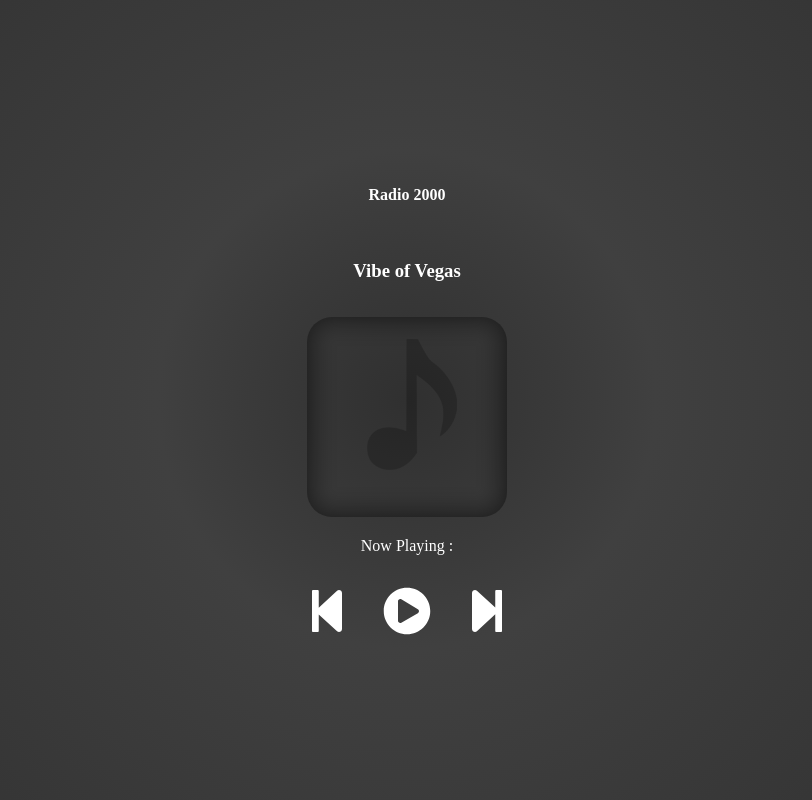
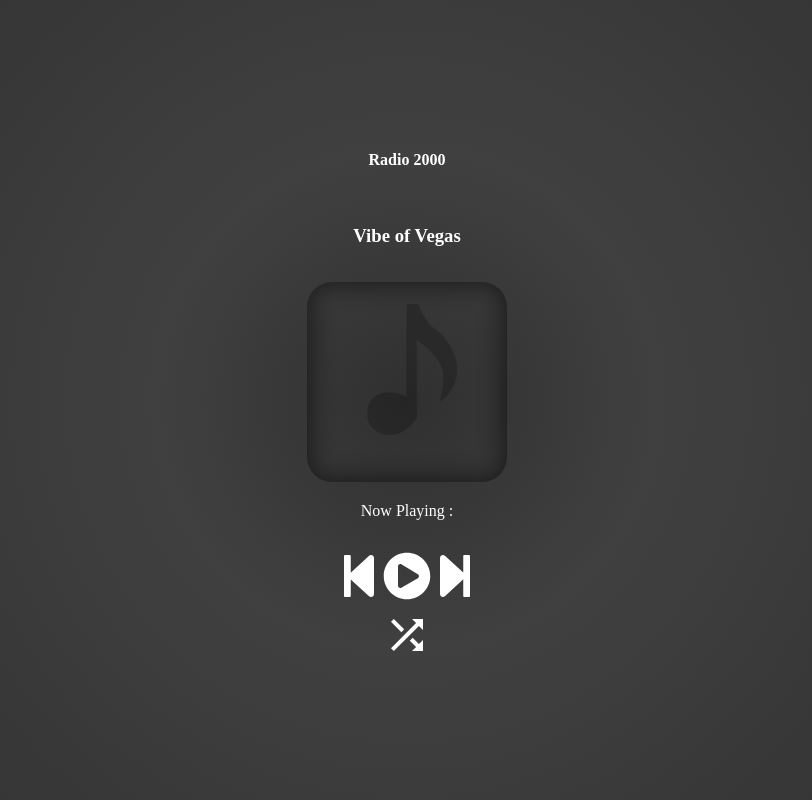
Before and after one commit to ben-w-splinter/Radio-2000, a React (Create React App) app: page / in a window 1280 px wide. Shown: the whole page, without its empty margins (233-1045 px from the left). Built offline with nearby package versions, Linux system fonts and the light colour scheme; no server answers.

Commit message:
Added shuffle feature

```diff
--- a/src/App.tsx
+++ b/src/App.tsx
@@ -13,17 +13,17 @@ function App() {
     {title : 'Smooth AC', id : 'smoothac'}
   ];
   //Keeps track of current track
-  const [currentTrackIndex, setCurrentTrackIndex] = useState(0);
+  const [currentStationIndex, setCurrentStationIndex] = useState(0);
 
   return (
     <div className="App">
       <StyledApp>
         <h4>Radio 2000</h4>
         <h3>
-          {stations[currentTrackIndex].title}
+          {stations[currentStationIndex].title}
         </h3>
-        <SongInfo stations={stations} currentTrackIndex={currentTrackIndex}/>
-        <AudioControls stations={stations} currentTrackIndex={currentTrackIndex} setCurrentTrackIndex = {setCurrentTrackIndex}/>
+        <SongInfo stations={stations} currentTrackIndex={currentStationIndex}/>
+        <AudioControls stations={stations} currentStationIndex={currentStationIndex} setCurrentStationIndex = {setCurrentStationIndex}/>
       </StyledApp>
     </div>
   );
--- a/src/components/AudioControls.tsx
+++ b/src/components/AudioControls.tsx
@@ -1,6 +1,7 @@
 import { useState, useRef } from "react";
 import { AudioPlayer } from "./AudioPlayer";
 import { FaStepBackward, FaPlayCircle, FaStepForward, FaPauseCircle } from 'react-icons/fa'
+import { MdShuffleOn, MdShuffle  } from "react-icons/md";
 import { StyledAudioControls } from "../styles/StyledAudioControls";
 
 
@@ -9,33 +10,53 @@ interface props{
         title: string
         id: string
     }[]
-    currentTrackIndex: number,
-    setCurrentTrackIndex: React.Dispatch<React.SetStateAction<number>>
+    currentStationIndex: number,
+    setCurrentStationIndex: React.Dispatch<React.SetStateAction<number>>
 }
 
-export const AudioControls = ({stations, currentTrackIndex, setCurrentTrackIndex} : props) => {
+export const AudioControls = ({stations, currentStationIndex, setCurrentStationIndex: setCurrentTrackIndex} : props) => {
 
   //Keeps track if audio is playing
   const [playing, setPlaying] = useState<boolean>(false);
 
+  //Keep track of shuffle
+  const [shuffle, setShuffle] = useState<boolean>(false);
+
   //Station URL
   const stationURL = useRef("");
   //Generate a link from the stations
-  stationURL.current = generateLink(stations[currentTrackIndex].id);
+  stationURL.current = generateLink(stations[currentStationIndex].id);
+
+  //Gets a random station that isn't the current station
+  function getRandomStation(){
+    //Set the default index
+    let newIndex = Math.floor(Math.random() * stations.length);
+    //Loop until new station found
+    while (newIndex === currentStationIndex){
+        newIndex = Math.floor(Math.random() * stations.length);
+    }
+    return newIndex;
+}
 
   //Function to skip to the previous track
   function prevTrack(){
+    //Check if we need to shuffle
+    if (shuffle){
+        setCurrentTrackIndex(getRandomStation());
+    }
+    else{
         //If at the beginning, wrap around
-    if (currentTrackIndex -1 < 0){
+        if (currentStationIndex -1 < 0){
             setCurrentTrackIndex(stations.length - 1);
         }
         else{
             //Set the track index to the previous track
             setCurrentTrackIndex((value) => value - 1);
         }
+    }
 
     //Change the station URL
-    stationURL.current = generateLink(stations[currentTrackIndex].id);
+    stationURL.current = generateLink(stations[currentStationIndex].id);
     //Make the playing match the state of the audio
     setPlaying(false)
   }
@@ -45,17 +66,23 @@ export const AudioControls = ({stations, currentTrackIndex, setCurrentTrackIndex
       setPlaying(!playing);
   }
   function nextTrack(){
+      //Check if we need to shuffle
+      if (shuffle){
+        setCurrentTrackIndex(getRandomStation());
+      }
+      else{
         //If at the end, wrap around
-      if (currentTrackIndex +1 === stations.length){
+        if (currentStationIndex +1 === stations.length){
             setCurrentTrackIndex(0);
         }
         else{
             //Set the track index to the next track
             setCurrentTrackIndex((value) => value + 1);
         }
+      }
 
       //Change the station URL
-      stationURL.current = generateLink(stations[currentTrackIndex].id);
+      stationURL.current = generateLink(stations[currentStationIndex].id);
       //Make the playing match the state of the audio
       setPlaying(false)
   }
@@ -66,9 +93,12 @@ export const AudioControls = ({stations, currentTrackIndex, setCurrentTrackIndex
   return (
     <StyledAudioControls>
         <AudioPlayer stationURL={stationURL.current} playing = {playing}/>
+        <div className="main-panel">
         <FaStepBackward onClick={prevTrack} tabIndex={1}/>
             {playing ? <FaPauseCircle tabIndex={2} onClick={playPause}/> : <FaPlayCircle tabIndex={2} onClick= {playPause}/>}
         <FaStepForward tabIndex={3} onClick={nextTrack}/>
+        </div>
+        {shuffle ? <MdShuffleOn tabIndex={4} onClick={() => setShuffle(false)}/> : <MdShuffle tabIndex={4} onClick={() => setShuffle(true)}/>}
     </StyledAudioControls>
   )
 }
--- a/src/styles/StyledAudioControls.js
+++ b/src/styles/StyledAudioControls.js
@@ -1,7 +1,10 @@
 import styled from 'styled-components';
 
 export const StyledAudioControls = styled.div`
-    display: flex;
     font-size: 3rem;
-    gap: 2rem;
+    align-items: center;
+    .panel{
+        display: flex;
+        gap: 2rem;
+    }
 `
```
Lines whose indentation alone changed are shown as unchanged.
